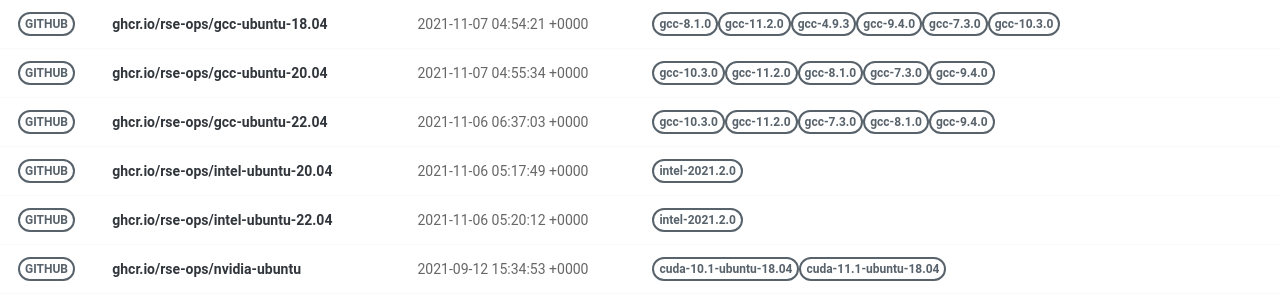
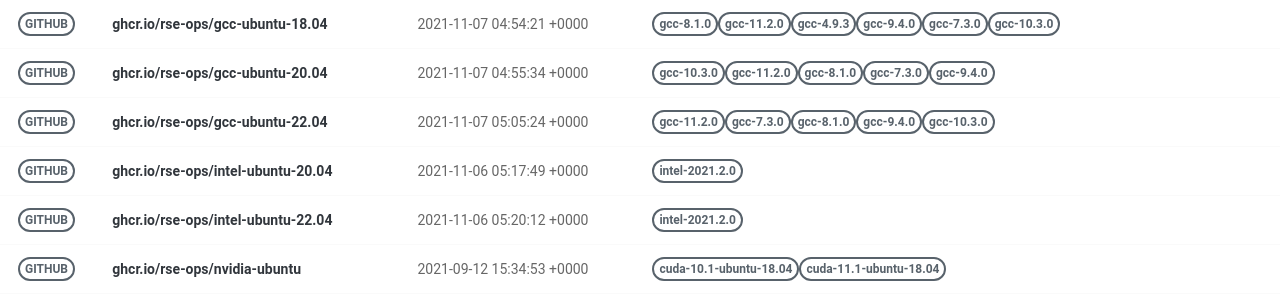
Before and after one commit to rse-ops/docker-images, a Jekyll site: the page built from pages/index.md, in a window 1280 px wide. Shown: the part 375-675 px from the top of the page. Built offline with Jekyll 4.4.1, drawn with Linux system fonts in a browser that asks for light colours; nearby versions of some CDN libraries.

Commit message:
Automated push to update library 2021-11-07

```diff
--- a/_library/ghcr.io-rse-ops-gcc-ubuntu-22.04.md
+++ b/_library/ghcr.io-rse-ops-gcc-ubuntu-22.04.md
@@ -1,14 +1,11 @@
 ---
 layout: container
 name: ghcr.io/rse-ops/gcc-ubuntu-22.04
-updated_at: 2021-11-06 06:37:03.554181
+updated_at: 2021-11-07 05:05:24.679364
 
 
 container_url: https://github.com/orgs/rse-ops/packages/container/package/gcc-ubuntu-22.04
 versions:
- - tag: gcc-10.3.0
-   dockerfile: https://github.com/rse-ops/docker-images/blob/main/ubuntu/gcc/Dockerfile
-   manifest: https://crane.ggcr.dev/manifest/ghcr.io/rse-ops/gcc-ubuntu-22.04:gcc-10.3.0
  - tag: gcc-11.2.0
    dockerfile: https://github.com/rse-ops/docker-images/blob/main/ubuntu/gcc/Dockerfile
    manifest: https://crane.ggcr.dev/manifest/ghcr.io/rse-ops/gcc-ubuntu-22.04:gcc-11.2.0
```
Also changed, not shown: other parts of _library/ghcr.io-rse-ops-gcc-ubuntu-22.04.md (+3 -0 lines).
